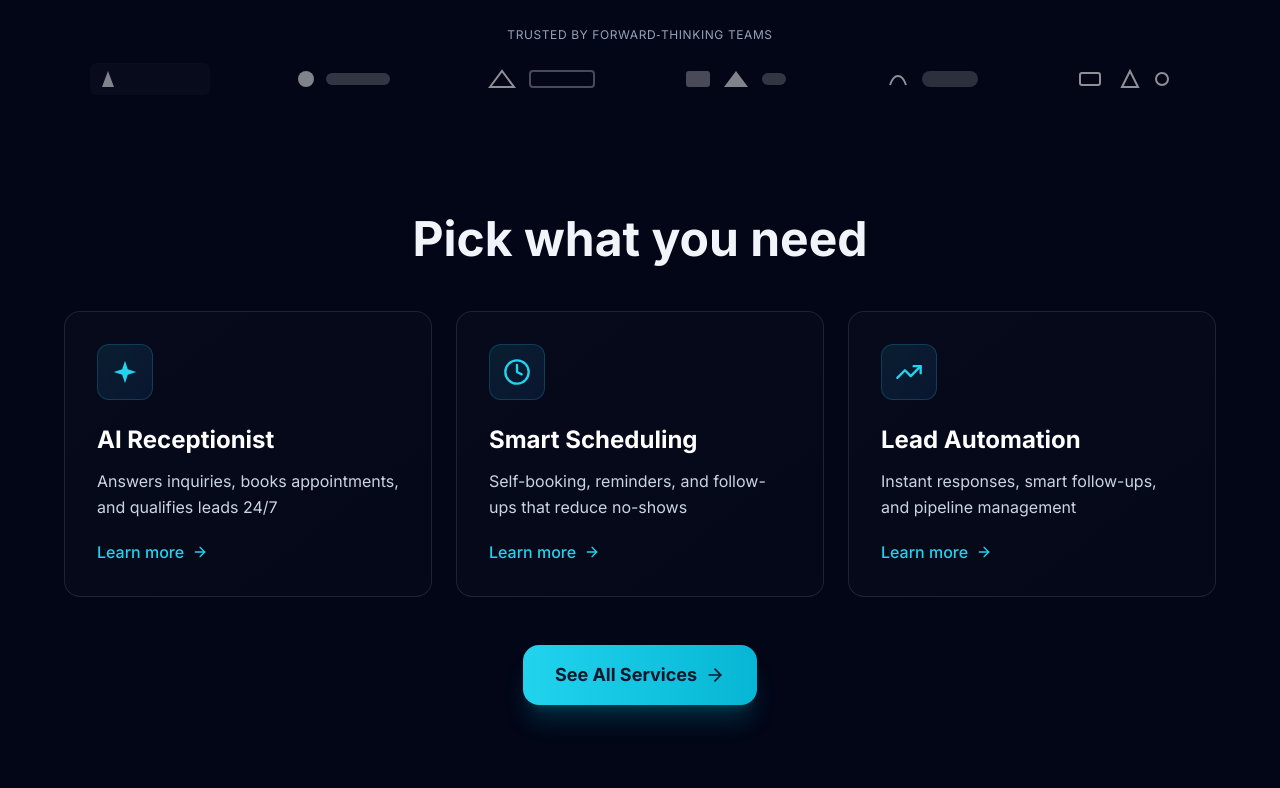
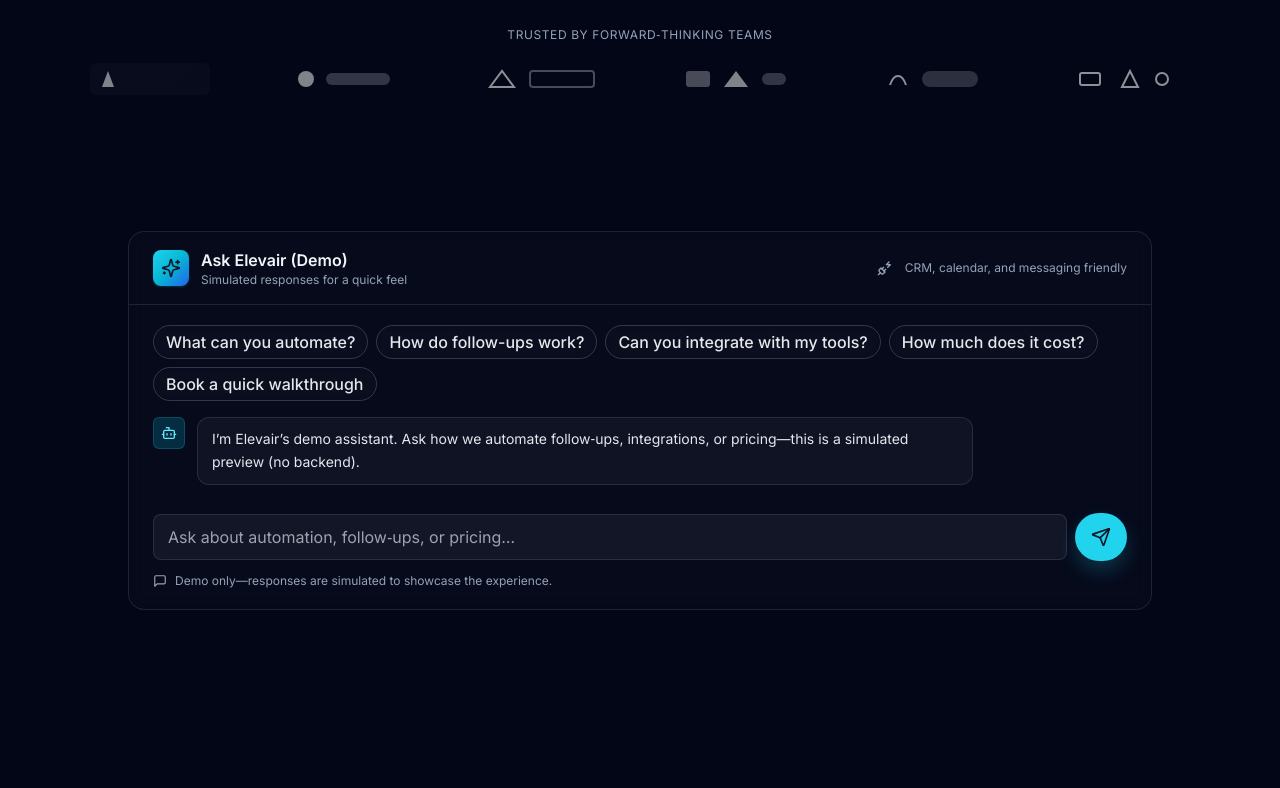
Before and after one commit to campbellhendee/elevair-clean, a Next.js app: page / in a window 1280 px wide. Shown: the part 1440-2228 px from the top of the page. Built offline with nearby package versions, Linux system fonts and the light colour scheme; no server answers.

Commit message:
Add-interactive-demo-assistant-on-home

```diff
--- a/app/page.tsx
+++ b/app/page.tsx
@@ -12,6 +12,7 @@ import ImplementationTimeline from "../components/ImplementationTimeline";
 import SectionReveal from "../components/SectionReveal";
 import StatsTiles from "../components/StatsTiles";
 import TrustedBy from "../components/TrustedBy";
+import DemoAssistant from "../components/DemoAssistant";
 
 export default function Page() {
   return (
@@ -40,7 +41,8 @@ export default function Page() {
       <div className="relative z-10">
         <Hero />
         <TechnologyCapabilities />
-  <TrustedBy />
+        <TrustedBy />
+        <DemoAssistant />
         <ServicesPreview />
         <FinalCTA />
       </div>
--- /dev/null
+++ b/components/DemoAssistant.tsx
@@ -0,0 +1,235 @@
+"use client";
+
+import React, { useEffect, useMemo, useRef, useState } from "react";
+import { Send, Sparkles, Clock, Bot, User, Loader2, Rocket, BookOpenCheck, PlugZap, MessageSquare } from "lucide-react";
+
+type Msg = { id: string; role: "user" | "assistant" | "system"; content: string };
+
+const SUGGESTIONS = [
+  "What can you automate?",
+  "How do follow-ups work?",
+  "Can you integrate with my tools?",
+  "How much does it cost?",
+  "Book a quick walkthrough",
+];
+
+function pickResponse(q: string): string {
+  const s = q.toLowerCase();
+  if (/(price|cost|pricing|plan)/.test(s)) {
+    return (
+      "We keep pricing simple: start with a focused rollout (inbound capture + instant follow‑ups), then expand only if it drives results. Most teams begin on a monthly plan that includes setup, tuning, and ongoing improvements. Want a quick rundown or a tailored estimate?"
+    );
+  }
+  if (/(follow.?up|speed|response)/.test(s)) {
+    return (
+      "We capture leads instantly, reply within seconds with context‑aware messages, and keep nudging until a meeting is booked. Missed calls and web forms are routed into one clean queue with automatic reminders and handoffs. You choose tone; we handle consistency."
+    );
+  }
+  if (/(integrat|tool|hubspot|zapier|make|twilio|calendar)/.test(s)) {
+    return (
+      "Yes. Common integrations: HubSpot/CRM, calendars, Twilio, email, and web chat. We’ll map your current flow, then connect only what matters so the system stays simple and measurable."
+    );
+  }
+  if (/(automate|do|capabilit|what can you)/.test(s)) {
+    return (
+      "Typical wins: capture web traffic, qualify, route by rules, and book meetings automatically. We also standardize notes and create clean CRM entries so your pipeline stays accurate without extra clicks."
+    );
+  }
+  if (/(book|demo|call|walkthrough)/.test(s)) {
+    return (
+      "Happy to show a 10‑minute walkthrough. Pick a time on the Book page—we’ll review your current funnel and outline a simple first win."
+    );
+  }
+  return (
+    "Great question. We start with a quick discovery, then ship a small automation that proves value in days—not weeks. From there, we expand carefully so it stays reliable and easy to maintain."
+  );
+}
+
+function useStreamedText(target: string) {
+  const [text, setText] = useState("");
+  useEffect(() => {
+    setText("");
+    if (!target) return;
+    let i = 0;
+    const id = setInterval(() => {
+      i += Math.max(1, Math.round(target.length / 120));
+      setText(target.slice(0, i));
+      if (i >= target.length) clearInterval(id);
+    }, 12);
+    return () => clearInterval(id);
+  }, [target]);
+  return text;
+}
+
+export default function DemoAssistant() {
+  const [input, setInput] = useState("");
+  const [loading, setLoading] = useState(false);
+  const [rawAssistant, setRawAssistant] = useState("");
+  const [messages, setMessages] = useState<Msg[]>([
+    {
+      id: "s1",
+      role: "assistant",
+      content:
+        "I’m Elevair’s demo assistant. Ask how we automate follow‑ups, integrations, or pricing—this is a simulated preview (no backend).",
+    },
+  ]);
+  const endRef = useRef<HTMLDivElement>(null);
+
+  const streamed = useStreamedText(rawAssistant);
+
+  useEffect(() => {
+    endRef.current?.scrollIntoView({ behavior: "smooth" });
+  }, [messages, streamed]);
+
+  const onSend = (q?: string) => {
+    const content = (q ?? input).trim();
+    if (!content) return;
+    const user: Msg = { id: cryptoRandom(), role: "user", content };
+    setMessages((m) => [...m, user]);
+    setInput("");
+    setLoading(true);
+    const answer = pickResponse(content);
+    setRawAssistant("");
+    // Simulate thinking delay
+    setTimeout(() => {
+      setRawAssistant(answer);
+      const assistant: Msg = { id: cryptoRandom(), role: "assistant", content: answer };
+      // finalize after streaming finishes
+      setTimeout(() => {
+        setMessages((m) => [...m, assistant]);
+        setRawAssistant("");
+        setLoading(false);
+      }, Math.min(2500, Math.max(600, answer.length * 8)));
+    }, 420);
+  };
+
+  const pendingAssistant = useMemo<Msg | null>(() => {
+    if (!streamed) return loading ? { id: "pending", role: "assistant", content: "" } : null;
+    return { id: "pending", role: "assistant", content: streamed };
+  }, [streamed, loading]);
+
+  return (
+    <section className="container-section pt-0">
+      <div className="max-w-5xl mx-auto">
+        <div className="card-surface p-0 overflow-hidden">
+          {/* Header */}
+          <div className="px-5 sm:px-6 py-4 border-b border-white/10 flex items-center justify-between">
+            <div className="flex items-center gap-3">
+              <div className="h-9 w-9 rounded-lg bg-gradient-to-br from-cyan-400 via-cyan-500 to-blue-600 grid place-items-center shadow-cyan-500/20 shadow">
+                <Sparkles className="h-5 w-5 text-slate-900" />
+              </div>
+              <div>
+                <div className="font-semibold">Ask Elevair (Demo)</div>
+                <div className="text-xs text-slate-400">Simulated responses for a quick feel</div>
+              </div>
+            </div>
+            <div className="hidden sm:flex items-center gap-3 text-xs text-slate-400">
+              <PlugZap className="h-4 w-4" />
+              <span>CRM, calendar, and messaging friendly</span>
+            </div>
+          </div>
+
+          {/* Body */}
+          <div className="px-4 sm:px-6 py-5">
+            {/* Suggestions */}
+            <div className="flex flex-wrap gap-2 mb-4">
+              {SUGGESTIONS.map((s, idx) => (
+                <button
+                  key={idx}
+                  className="btn-secondary !py-1.5 !px-3 text-sm"
+                  onClick={() => onSend(s)}
+                >
+                  {s}
+                </button>
+              ))}
+            </div>
+
+            {/* Messages */}
+            <div className="space-y-3 max-h-[44vh] overflow-y-auto pr-1">
+              {messages.map((m) => (
+                <Message key={m.id} role={m.role} content={m.content} />
+              ))}
+              {pendingAssistant && (
+                <Message role="assistant" content={pendingAssistant.content || ""} thinking={loading && !pendingAssistant.content} />
+              )}
+              <div ref={endRef} />
+            </div>
+
+            {/* Input */}
+            <form
+              className="mt-4 flex items-center gap-2"
+              onSubmit={(e) => {
+                e.preventDefault();
+                onSend();
+              }}
+            >
+              <input
+                value={input}
+                onChange={(e) => setInput(e.target.value)}
+                placeholder="Ask about automation, follow‑ups, or pricing…"
+                className="flex-1 bg-white/5 border border-white/10 rounded-lg px-3.5 py-2.5 outline-none focus:border-cyan-400/40"
+              />
+              <button
+                type="submit"
+                className="btn-primary !px-4"
+                aria-label="Send"
+                disabled={loading}
+              >
+                <Send className="h-5 w-5" />
+              </button>
+            </form>
+
+            {/* Footer note */}
+            <div className="mt-3 text-xs text-slate-400 flex items-center gap-2">
+              <MessageSquare className="h-3.5 w-3.5" />
+              <span>Demo only—responses are simulated to showcase the experience.</span>
+            </div>
+          </div>
+        </div>
+      </div>
+    </section>
+  );
+}
+
+function Message({ role, content, thinking }: { role: "user" | "assistant" | "system"; content: string; thinking?: boolean }) {
+  const isUser = role === "user";
+  return (
+    <div className={`flex items-start gap-3 ${isUser ? "justify-end" : ""}`}>
+      {!isUser && (
+        <div className="h-8 w-8 rounded-md bg-cyan-500/20 border border-cyan-400/20 grid place-items-center text-cyan-300">
+          <Bot className="h-4 w-4" />
+        </div>
+      )}
+      <div
+        className={`max-w-[80%] rounded-xl px-3.5 py-2.5 text-sm leading-relaxed ${
+          isUser
+            ? "bg-cyan-500/20 text-cyan-100 border border-cyan-400/30"
+            : "bg-white/[.04] text-slate-200 border border-white/10"
+        }`}
+      >
+        {thinking ? (
+          <span className="inline-flex items-center gap-2 text-slate-400">
+            <Loader2 className="h-3.5 w-3.5 animate-spin" /> Thinking
+          </span>
+        ) : (
+          content
+        )}
+      </div>
+      {isUser && (
+        <div className="h-8 w-8 rounded-md bg-white/10 grid place-items-center text-slate-200">
+          <User className="h-4 w-4" />
+        </div>
+      )}
+    </div>
+  );
+}
+
+function cryptoRandom() {
+  try {
+    const a = new Uint32Array(1);
+    crypto.getRandomValues(a);
+    return `${Date.now().toString(36)}-${a[0].toString(36)}`;
+  } catch {
+    return `${Date.now().toString(36)}-${Math.random().toString(36).slice(2)}`;
+  }
+}
```
